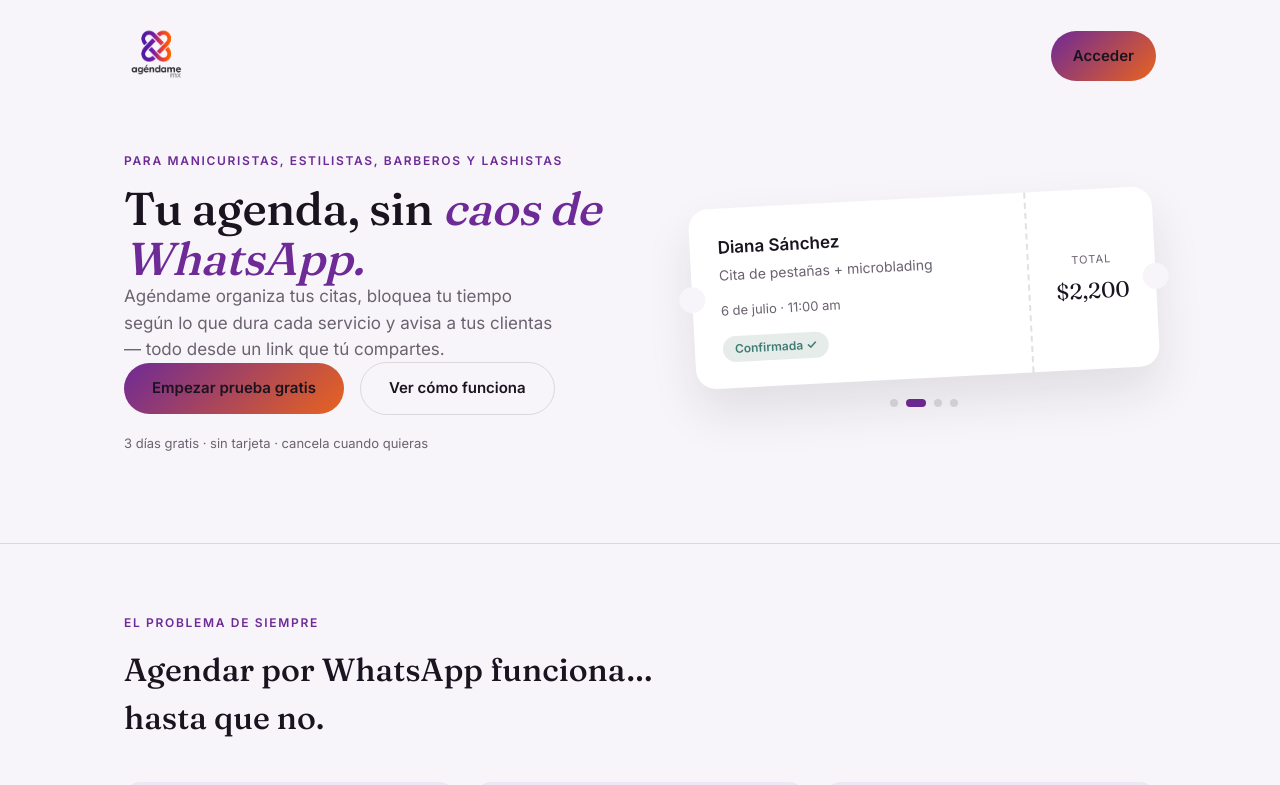
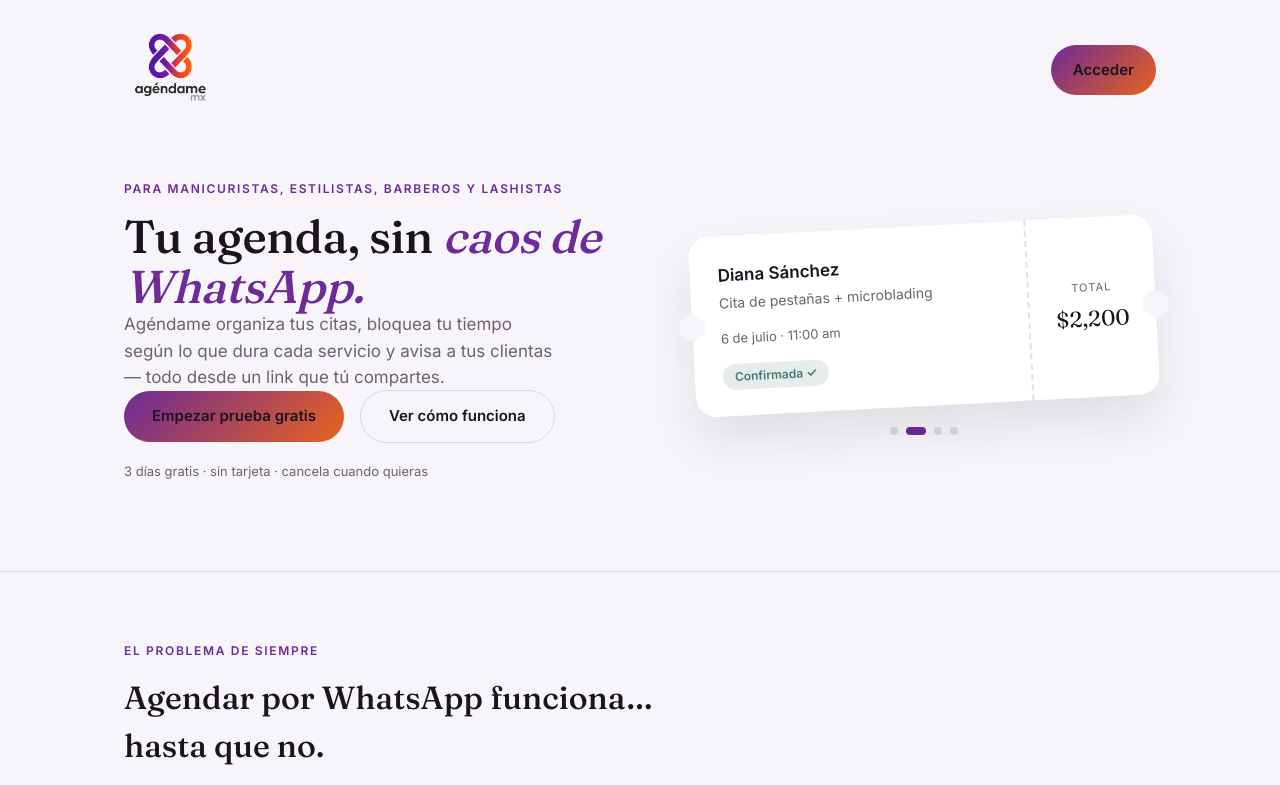
Before and after one commit to uxurimx/agendame, a Next.js app: page / in a window 1280 px wide. Shown: the top 785 px of the page. Built offline with nearby package versions, Linux system fonts and the light colour scheme; no server answers; the database is empty.

Commit message:
Amplia logo principal en landing

```diff
--- a/src/app/page.tsx
+++ b/src/app/page.tsx
@@ -46,9 +46,10 @@ export default function LandingPage() {
               className="logo-mark"
               style={{
                 width: "100%",
-                maxWidth: 188,
-                height: 64,
+                maxWidth: 228,
+                height: 92,
                 position: "relative",
+                flex: "0 1 228px",
               }}
             >
               <Image
@@ -56,7 +57,7 @@ export default function LandingPage() {
                 alt="Agendame"
                 fill
                 priority
-                style={{ objectFit: "contain", objectPosition: "left center" }}
+                style={{ objectFit: "contain", objectPosition: "left top" }}
               />
             </span>
             <Link href="/sign-in" className="btn-landing btn-primary-l" style={{ padding: "14px 22px" }}>
```
